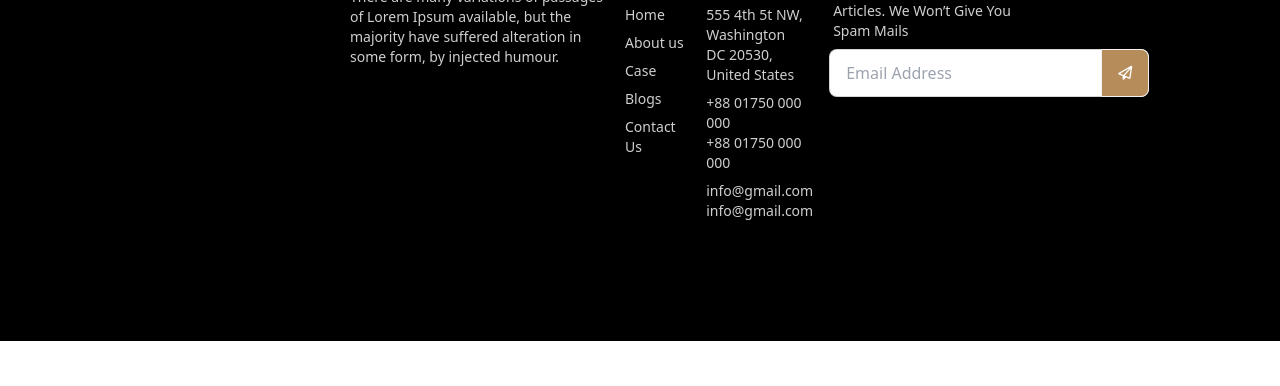
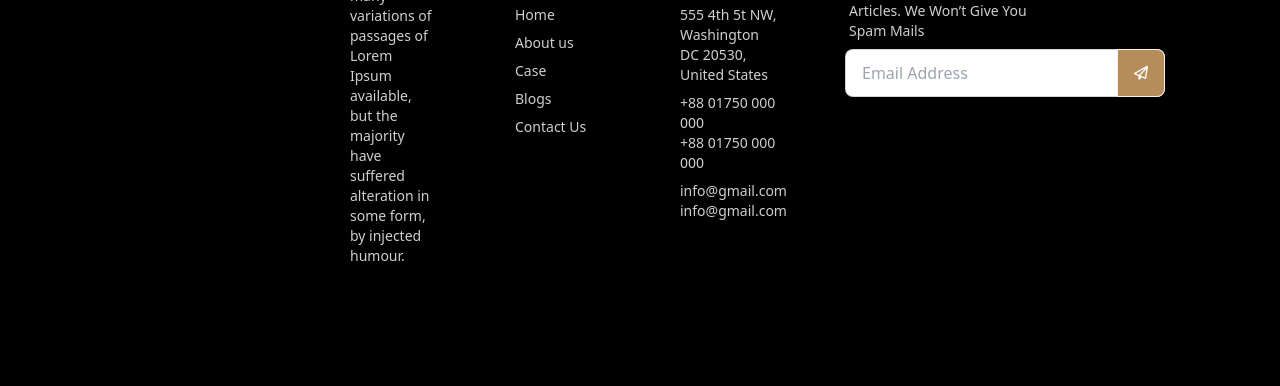
Before and after one commit to md-ratul-gazi/Module-14-Practice-Task, a plain HTML site: page index.html in a window 1280 px wide. Shown: the part 5218-5604 px from the top of the page. Before the commit the page ends 5559 px from the top, so only its background shows below. Drawn offline with nearby package versions, Linux system fonts and the light colour scheme.

Commit message:
Final commit

```diff
--- a/index.html
+++ b/index.html
@@ -850,9 +850,9 @@
 
     <!-- Footer section style starts here -->
     <footer
-      class="footer p-10 bg-black text-[#CFCFCF] text-base-content px-[350px] py-[120px]"
+      class="footer p-10 bg-black text-[#CFCFCF] text-base-content lg:px-[350px] lg:py-[120px] grid-flow-dense grid-cols-1 md:grid-cols-2 lg:grid-cols-4 lg:gap-20"
     >
-      <div class="w-[259px] h-[130px]">
+      <div>
         <span><img src="images/logo.png" alt="Website Logo" /></span>
         There are many variations of passages of Lorem Ipsum available, but the
         majority have suffered alteration in some form, by injected humour.
```
